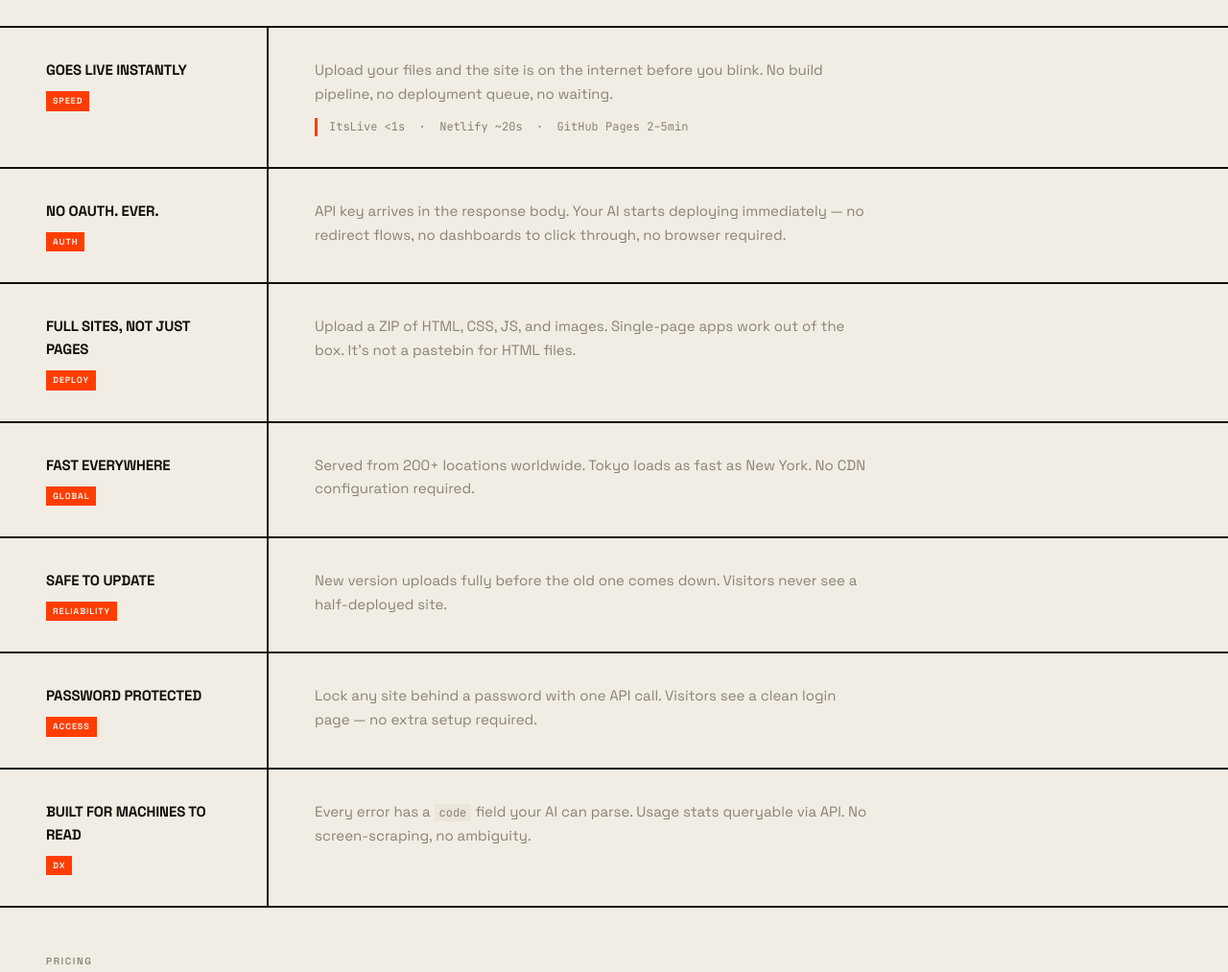
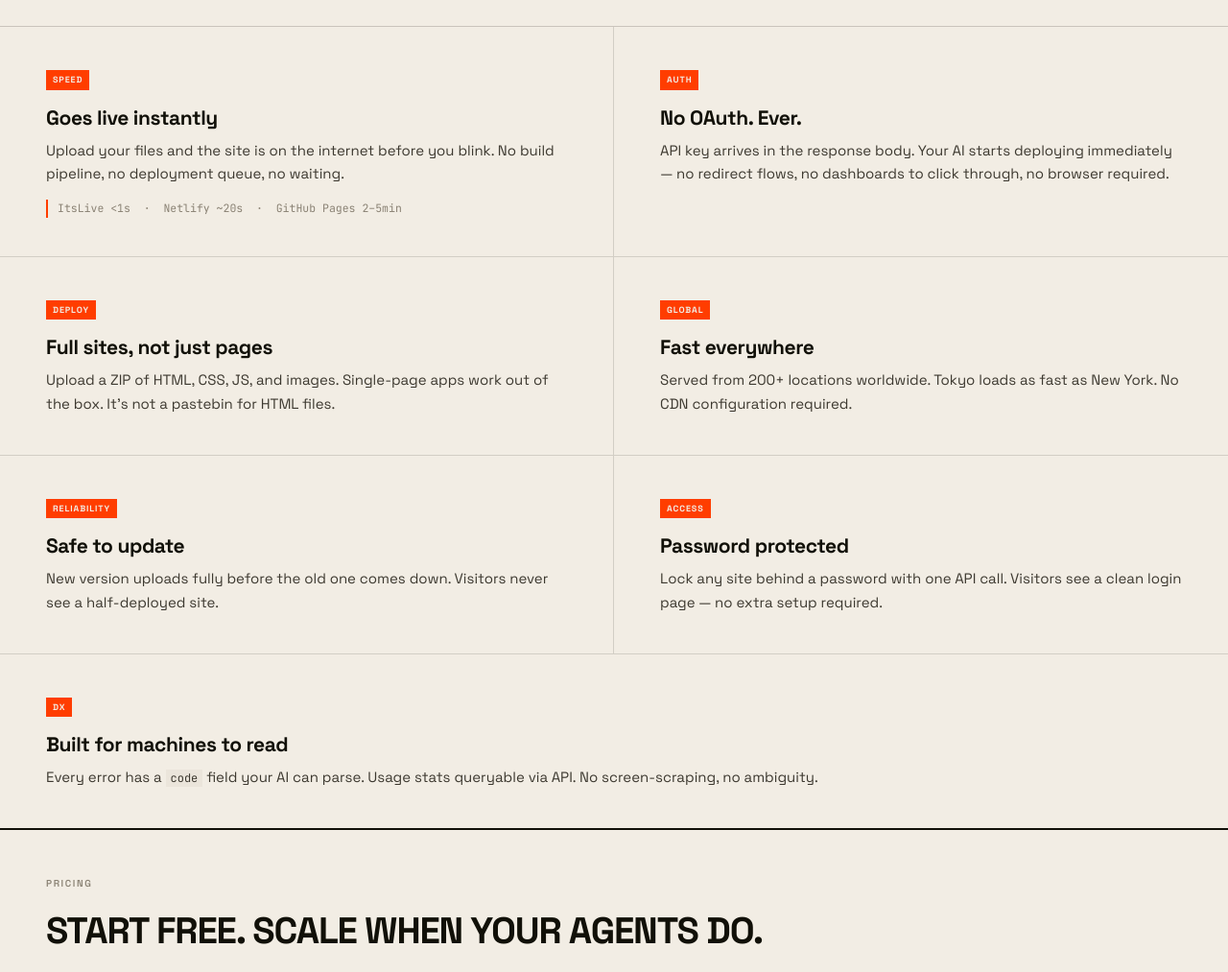
Before and after one commit to samratjha96/itslive, a website: page landing/index.html in a window 1280 px wide. Shown: the part 2520-3533 px from the top of the page at 96% size. Drawn offline with Linux system fonts and the light colour scheme.

Commit message:
feat(landing): features 2-col card grid + hero API ref opens llms.txt
- Features: replace narrow horizontal strips with 2-col card grid;
  feature name 21px bold dark text, descriptions #3d3930 (not muted),
  7th card spans full width; thin 1px rgba separators instead of 2px borders
- Hero API reference button now opens llms.txt in new tab (data-api-path)

```diff
--- a/landing/index.html
+++ b/landing/index.html
@@ -380,46 +380,46 @@
     /* FEATURES */
     .features { border-bottom: 2px solid var(--border); }
     .features-header {
-      padding: 48px 48px 32px; border-bottom: 2px solid var(--border);
+      padding: 48px 48px 32px; border-bottom: 1px solid rgba(17,16,8,.18);
       display: flex; align-items: baseline; gap: 24px;
     }
     .features-header h2 {
       font-size: clamp(26px, 3vw, 40px); font-weight: 700;
       letter-spacing: -0.03em; text-transform: uppercase;
     }
-    .feature-row {
-      display: grid; grid-template-columns: 280px 1fr;
-      border-bottom: 2px solid var(--border);
-      transition: background 0.1s;
+    .features-grid {
+      display: grid; grid-template-columns: 1fr 1fr;
     }
-    .feature-row:last-child { border-bottom: none; }
-    .feature-row:hover { background: var(--surface); }
-    .feature-name {
-      padding: 32px 48px; border-right: 2px solid var(--border);
-      display: flex; flex-direction: column; justify-content: flex-start; gap: 10px;
+    .feature-card {
+      padding: 40px 48px;
+      border-right: 1px solid rgba(17,16,8,.14);
+      border-bottom: 1px solid rgba(17,16,8,.14);
+      transition: background 0.12s;
     }
-    .feature-name h3 {
-      font-size: 15px; font-weight: 700;
-      letter-spacing: -0.01em; text-transform: uppercase;
-    }
+    .feature-card:hover { background: var(--surface); }
+    .feature-card:nth-child(even) { border-right: none; }
+    .feature-card:last-child { grid-column: span 2; border-right: none; border-bottom: none; }
     .feature-tag {
       display: inline-block; font-size: 9px; font-weight: 700;
       letter-spacing: 0.1em; text-transform: uppercase;
       color: var(--bg); background: var(--accent); padding: 3px 7px;
-      align-self: flex-start;
+      margin-bottom: 16px;
     }
-    .feature-desc { padding: 32px 48px; }
-    .feature-desc p {
-      font-size: 15px; line-height: 1.65; color: var(--muted); max-width: 580px;
+    .feature-card h3 {
+      font-size: 21px; font-weight: 700; letter-spacing: -0.02em;
+      color: var(--text); margin-bottom: 10px; line-height: 1.2;
+    }
+    .feature-card p {
+      font-size: 15px; line-height: 1.65; color: #3d3930;
     }
     .feature-detail {
-      margin-top: 12px; font-size: 12px; color: var(--muted);
-      font-family: var(--mono); border-left: 3px solid var(--accent); padding-left: 12px;
+      margin-top: 14px; font-size: 11.5px; color: var(--muted);
+      font-family: var(--mono); border-left: 2px solid var(--accent); padding-left: 10px;
     }
     @media (max-width: 768px) {
-      .feature-row { grid-template-columns: 1fr; }
-      .feature-name { border-right: none; border-bottom: 1px solid var(--surface); padding: 24px; }
-      .feature-desc { padding: 20px 24px; }
+      .features-grid { grid-template-columns: 1fr; }
+      .feature-card { border-right: none; padding: 28px 24px; }
+      .feature-card:last-child { grid-column: span 1; }
     }
 
     /* PRICING */
@@ -538,9 +538,6 @@
 
       .pricing-plan { padding: 32px 20px; }
 
-      .feature-name { padding: 20px; }
-      .feature-desc { padding: 16px 20px; }
-
       .how { padding: 48px 20px; }
 
       .hero-sub { font-size: 15px; }
@@ -574,7 +571,7 @@
     <p class="hero-sub">Your AI built something. Getting it online shouldn't mean signing up for three platforms, clicking through OAuth flows, and reading a deployment guide. ItsLive goes live before the YouTube ad ends.</p>
     <div class="hero-ctas">
       <a class="btn-primary" href="#getting-started">Get started free</a>
-      <a class="btn-outline" href="#api">API reference</a>
+      <a class="btn-outline" data-api-path="/llms.txt" target="_blank">API reference</a>
     </div>
   </div>
   <div class="hero-right">
@@ -793,74 +790,41 @@ Follow the onboarding steps in the docs. Ask me for the verification code when p
     <div class="section-label">Features</div>
     <h2>Built for AI agents. Works for everyone.</h2>
   </div>
-
-  <div class="feature-row">
-    <div class="feature-name">
+  <div class="features-grid">
+    <div class="feature-card">
+      <span class="feature-tag">Speed</span>
       <h3>Goes live instantly</h3>
-      <span class="feature-tag">Speed</span>
-    </div>
-    <div class="feature-desc">
       <p>Upload your files and the site is on the internet before you blink. No build pipeline, no deployment queue, no waiting.</p>
       <div class="feature-detail">ItsLive &lt;1s &nbsp;·&nbsp; Netlify ~20s &nbsp;·&nbsp; GitHub Pages 2–5min</div>
     </div>
-  </div>
-
-  <div class="feature-row">
-    <div class="feature-name">
+    <div class="feature-card">
+      <span class="feature-tag">Auth</span>
       <h3>No OAuth. Ever.</h3>
-      <span class="feature-tag">Auth</span>
-    </div>
-    <div class="feature-desc">
       <p>API key arrives in the response body. Your AI starts deploying immediately — no redirect flows, no dashboards to click through, no browser required.</p>
     </div>
-  </div>
-
-  <div class="feature-row">
-    <div class="feature-name">
+    <div class="feature-card">
+      <span class="feature-tag">Deploy</span>
       <h3>Full sites, not just pages</h3>
-      <span class="feature-tag">Deploy</span>
-    </div>
-    <div class="feature-desc">
       <p>Upload a ZIP of HTML, CSS, JS, and images. Single-page apps work out of the box. It's not a pastebin for HTML files.</p>
     </div>
-  </div>
-
-  <div class="feature-row">
-    <div class="feature-name">
+    <div class="feature-card">
+      <span class="feature-tag">Global</span>
       <h3>Fast everywhere</h3>
-      <span class="feature-tag">Global</span>
-    </div>
-    <div class="feature-desc">
       <p>Served from 200+ locations worldwide. Tokyo loads as fast as New York. No CDN configuration required.</p>
     </div>
-  </div>
-
-  <div class="feature-row">
-    <div class="feature-name">
+    <div class="feature-card">
+      <span class="feature-tag">Reliability</span>
       <h3>Safe to update</h3>
-      <span class="feature-tag">Reliability</span>
-    </div>
-    <div class="feature-desc">
       <p>New version uploads fully before the old one comes down. Visitors never see a half-deployed site.</p>
     </div>
-  </div>
-
-  <div class="feature-row">
-    <div class="feature-name">
+    <div class="feature-card">
+      <span class="feature-tag">Access</span>
       <h3>Password protected</h3>
-      <span class="feature-tag">Access</span>
-    </div>
-    <div class="feature-desc">
       <p>Lock any site behind a password with one API call. Visitors see a clean login page — no extra setup required.</p>
     </div>
-  </div>
-
-  <div class="feature-row">
-    <div class="feature-name">
+    <div class="feature-card">
+      <span class="feature-tag">DX</span>
       <h3>Built for machines to read</h3>
-      <span class="feature-tag">DX</span>
-    </div>
-    <div class="feature-desc">
       <p>Every error has a <code style="font-family:var(--mono);font-size:12px;background:var(--surface);padding:1px 5px">code</code> field your AI can parse. Usage stats queryable via API. No screen-scraping, no ambiguity.</p>
     </div>
   </div>
```
